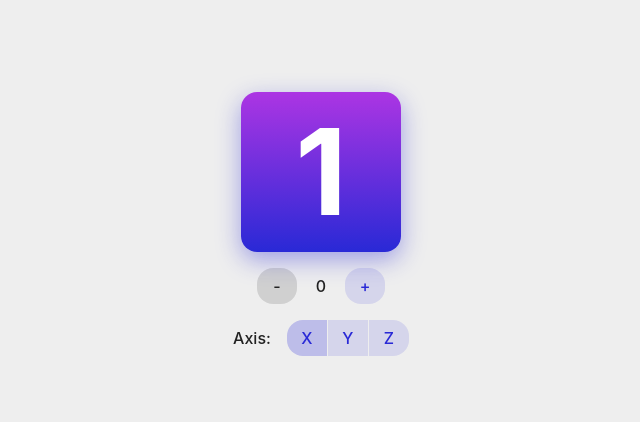
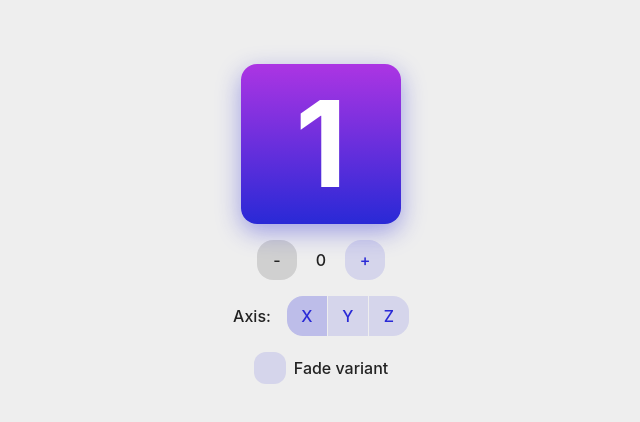
Before and after one commit to TheOmer77/the-motion-thingy, a React (Vite) app: page / in a window 1280 px wide. Shown: the part 176-598 px from the top of the page, without its empty margins (319-959 px from the left). Built offline with nearby package versions, Linux system fonts and the light colour scheme.

Commit message:
Add fade variant checkbox, update styles

```diff
--- a/src/App.jsx
+++ b/src/App.jsx
@@ -35,12 +35,18 @@ const axisValues = [
 const App = () => {
   const [step, setStep] = useState(0),
     /** @type {[import('./components/SharedAxis').Axis, React.Dispatch<React.SetStateAction<import('./components/SharedAxis').Axis>>]} */
-    [axis, setAxis] = useState('x');
+    [axis, setAxis] = useState('x'),
+    [fadeVariant, setFadeVariant] = useState(false);
 
   return (
     <>
       <div>
-        <SharedAxis axis={axis} step={step} className='container'>
+        <SharedAxis
+          axis={axis}
+          step={step}
+          fadeVariant={fadeVariant}
+          className='container'
+        >
           {steps}
         </SharedAxis>
       </div>
@@ -73,6 +79,16 @@ const App = () => {
           ))}
         </div>
       </div>
+      <div className='control-line gap-0.5'>
+        <button
+          className='small'
+          aria-pressed={fadeVariant}
+          onClick={() => setFadeVariant((prev) => !prev)}
+        >
+          {fadeVariant ? '✓' : ' '}
+        </button>
+        <span className='title'>Fade variant</span>
+      </div>
     </>
   );
 };
--- a/src/styles/index.css
+++ b/src/styles/index.css
@@ -66,6 +66,10 @@ body {
   gap: 1rem;
 }
 
+.control-line.gap-0\.5 {
+  gap: 0.5rem;
+}
+
 .control-line > .title {
   font-weight: 500;
 }
@@ -85,6 +89,7 @@ body {
 button {
   padding: 0.5rem 0.75rem;
   min-width: 2.5rem;
+  min-height: 2.5rem;
   font-size: 1rem;
   font-weight: 500;
   font-family: var(--font-family);
@@ -92,6 +97,15 @@ button {
   border: none;
   color: var(--color-primary);
   background-color: var(--color-primary-btn);
+
+  transition: background-color 50ms cubic-bezier(0.4, 0, 0.2, 1);
+}
+
+button.small {
+  padding: 0.25rem 0.375rem;
+  min-width: 2rem;
+  min-height: 2rem;
+  border-radius: 0.75rem;
 }
 
 button[aria-pressed='true']:not(:disabled) {
```
